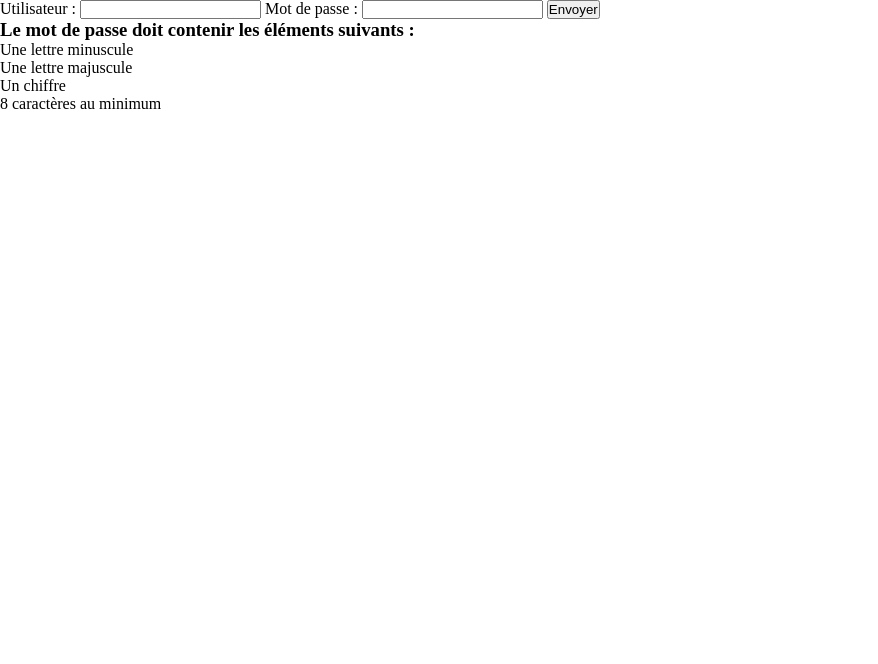
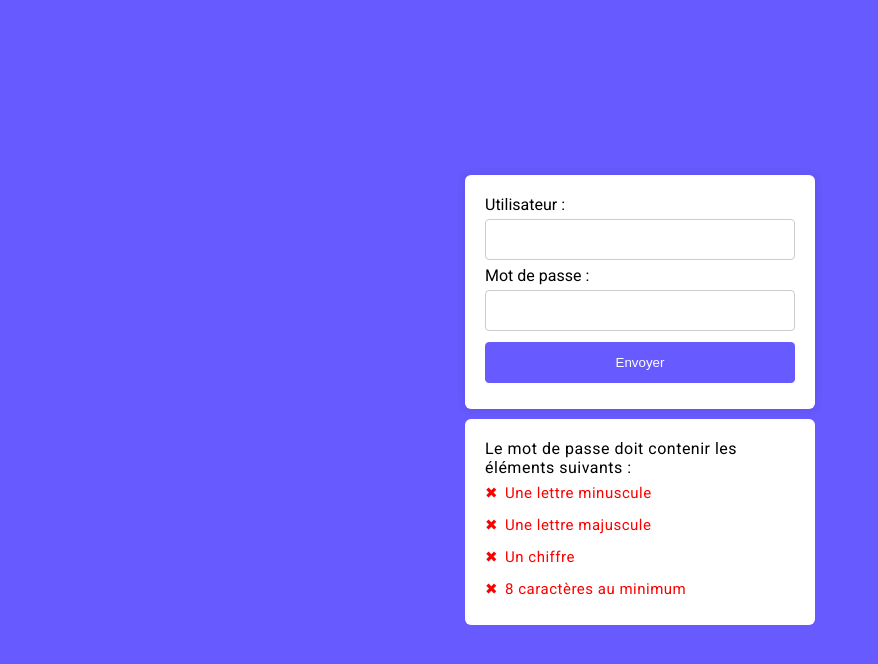
Before and after one commit to ArnaudBvd/check_password_javascript, a plain HTML site: page index.html in a window 1280 px wide. Shown: the whole page, without its empty margins (0-878 px from the left). Drawn offline with Linux system fonts and the light colour scheme.

Commit message:
mise en forme de la page

```diff
--- a/index.html
+++ b/index.html
@@ -17,7 +17,7 @@
             <input type="text" required>
             <label for="password">Mot de passe :</label>
             <input type="password" id="psw" required>
-            <input type="submit" value="Envoyer">
+            <input type="submit" value="Envoyer" id="btn">
         </form>
     </div>
 
--- a/style.css
+++ b/style.css
@@ -3,3 +3,92 @@
     padding: 0;
     box-sizing: border-box;
 }
+
+body {
+    background-color: #675afe;
+    display: flex;
+    flex-direction: column;
+    align-items: center;
+    justify-content: center;
+    min-height: 100vh;
+    font-family: 'Roboto', sans-serif;
+}
+
+/* Stylisation du conteneur pour les entrées */
+
+.container {
+    background-color: #ffffff;
+    width: 350px;
+    padding: 20px;
+    border-radius: 6px;
+    box-shadow: 0 0 10px rgba(0, 0, 0, 0.1);
+}
+
+form {
+    display: flex;
+    flex-direction: column;
+}
+
+input {
+    padding: 12px;
+    border: 1px solid #ccc;
+    outline: 0;
+    border-radius: 4px;
+    margin-top: 5px;
+    margin-bottom: 6px;
+}
+
+/* Bouton d'envoie */
+
+#btn {
+    background-color: #675afe;
+    color: #ffffff;
+    border: 1px solid #675afe;
+}
+
+/* Conteneur Message */
+
+#message {
+    display: flex;
+    flex-direction: column;
+    background-color: #ffffff;
+    border-radius: 6px;
+    width: 350px;
+    color: #000;
+    position: relative;
+    padding: 20px;
+    margin-top: 10px;
+    letter-spacing: 0.5px;
+    animation: anime 0.75s ease-out;
+}
+
+/* Animation du conteneur Message */
+
+@keyframes anime {
+    from {
+        transform: translateY(150px);
+    }
+}
+
+h3 {
+    font-size: 16px;
+    font-weight: 400;
+}
+
+#message p {
+    margin-left: 7px;
+    padding: 7px 0;
+    font-size: 15px;
+}
+
+/* Mise en forme lorsque les exigences sont erronées */
+
+.invalid {
+    color: red;
+}
+
+.invalid:before {
+    position: relative;
+    left: -7px;
+    content: "✖";
+}
```
